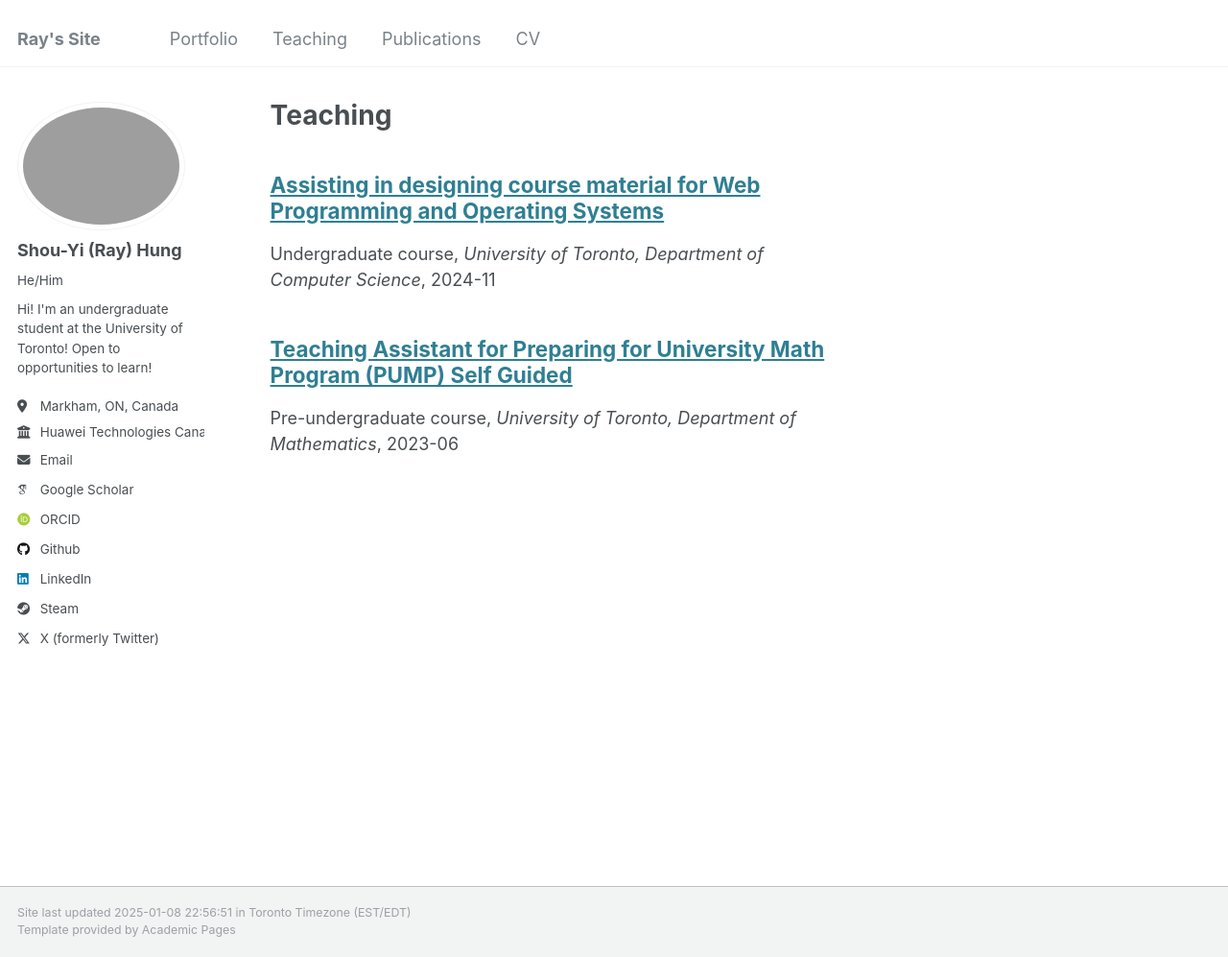
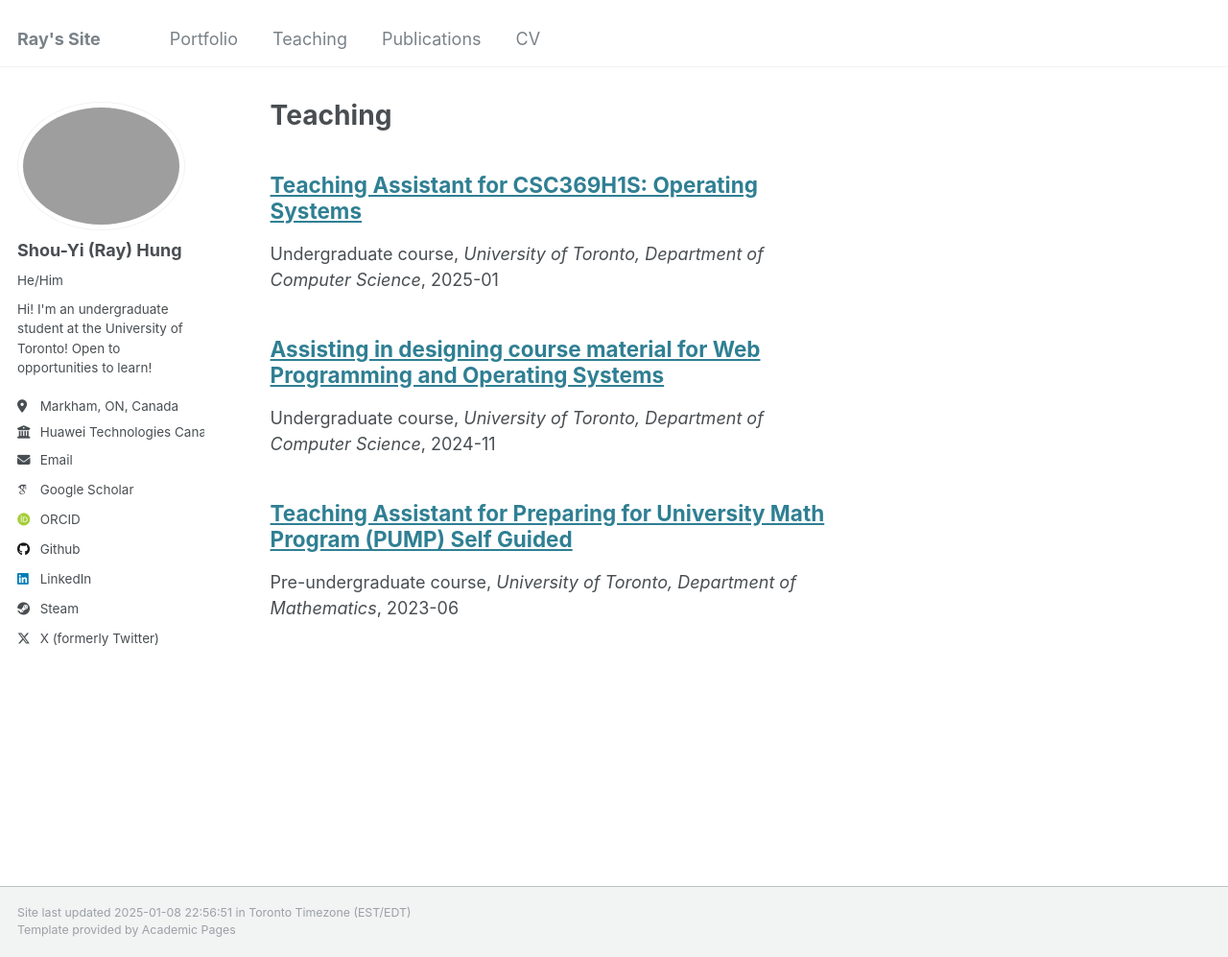
Before and after one commit to Lei-Tin/PortfolioPage, a Jekyll site: the page built from _pages/teaching.html, in a window 1280 px wide and 997 px high. Shown: the whole window at 96% size. Built offline with Jekyll 4.4.1, drawn with Linux system fonts in a browser that asks for light colours; some web fonts are replaced.

Commit message:
[+] Added 369 TA

```diff
--- a/_includes/head/custom.html
+++ b/_includes/head/custom.html
@@ -11,16 +11,16 @@
 <link rel="apple-touch-icon" sizes="144x144" href="{{ base_path }}/images/apple-touch-icon-144x144.png?v=M44lzPylqQ">
 <link rel="apple-touch-icon" sizes="152x152" href="{{ base_path }}/images/apple-touch-icon-152x152.png?v=M44lzPylqQ">
 <link rel="apple-touch-icon" sizes="180x180" href="{{ base_path }}/images/apple-touch-icon-180x180.png?v=M44lzPylqQ">
-<link rel="icon" type="image/png" href="{{ base_path }}/images/favicon-32x32.png?v=M44lzPylqQ" sizes="32x32">
+<!-- <link rel="icon" type="image/png" href="{{ base_path }}/images/favicon-32x32.png?v=M44lzPylqQ" sizes="32x32">
 <link rel="icon" type="image/png" href="{{ base_path }}/images/android-chrome-192x192.png?v=M44lzPylqQ" sizes="192x192">
 <link rel="icon" type="image/png" href="{{ base_path }}/images/favicon-96x96.png?v=M44lzPylqQ" sizes="96x96">
-<link rel="icon" type="image/png" href="{{ base_path }}/images/favicon-16x16.png?v=M44lzPylqQ" sizes="16x16">
+<link rel="icon" type="image/png" href="{{ base_path }}/images/favicon-16x16.png?v=M44lzPylqQ" sizes="16x16"> -->
 <link rel="manifest" href="{{ base_path }}/images/manifest.json?v=M44lzPylqQ">
 <link rel="mask-icon" href="{{ base_path }}/images/safari-pinned-tab.svg?v=M44lzPylqQ" color="#000000">
 <link rel="shortcut icon" href="/images/favicon.ico?v=M44lzPylqQ">
 <meta name="msapplication-TileColor" content="#000000">
-<meta name="msapplication-TileImage" content="{{ base_path }}/images/mstile-144x144.png?v=M44lzPylqQ">
-<meta name="msapplication-config" content="{{ base_path }}/images/browserconfig.xml?v=M44lzPylqQ">
+<!-- <meta name="msapplication-TileImage" content="{{ base_path }}/images/mstile-144x144.png?v=M44lzPylqQ">
+<meta name="msapplication-config" content="{{ base_path }}/images/browserconfig.xml?v=M44lzPylqQ"> -->
 <meta name="theme-color" content="#ffffff">
 <link rel="stylesheet" href="{{ base_path }}/assets/css/academicons.css"/>
 
--- /dev/null
+++ b/_teaching/2025-w-369-ta.md
@@ -0,0 +1,27 @@
+---
+title: "Teaching Assistant for CSC369H1S: Operating Systems"
+collection: teaching
+type: "Undergraduate course"
+permalink: /teaching/2025-w-369-ta
+venue: "University of Toronto, Department of Computer Science"
+date: 2025-01-01
+location: "Toronto, Canada"
+excerpt: ""
+---
+
+# Course calendar page
+
+[https://artsci.calendar.utoronto.ca/course/csc369h1](https://artsci.calendar.utoronto.ca/course/csc369h1)
+
+I worked as the teaching assistant for 60 hours, at CSC369H1S: Operating Systems, one of the only two required course for 3rd year to graduate with a CS degree at U of T.
+
+The instructor for this session is Prof. Kuei (Jack) Sun.
+
+# Duties
+
+- Holding office hours weekly to answer inquiries of students
+- Marking of midterms and final exam
+- Marking of assignments and detecting for plagiarism
+- Proofreading course material and exams
+
+I have also created tutorial materials about buffer overflow attacks, details can be found in the [other post](/teaching/2024-309-369-reform-course).
```
